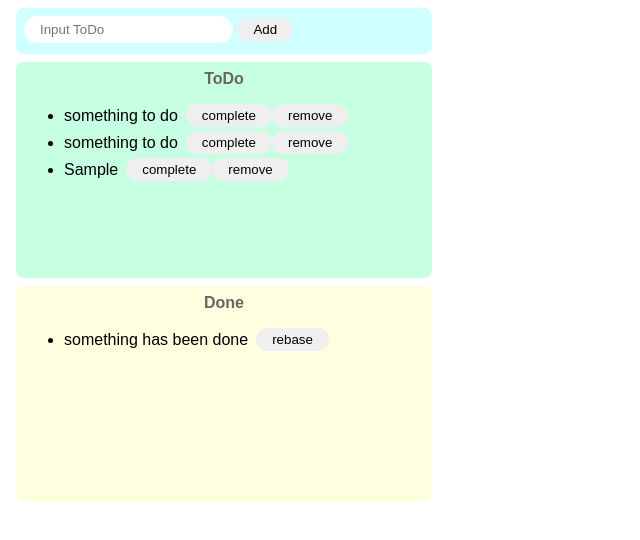
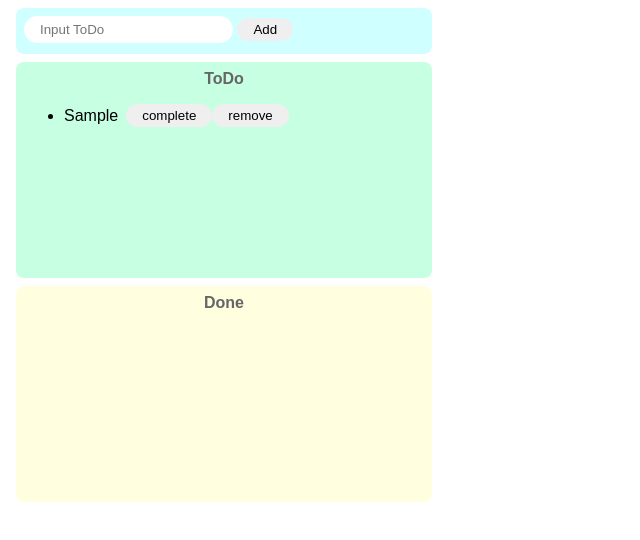
Before and after one commit to sota0121/codesandbox-react-sample, a website built with Parcel: page index.html in a window 1280 px wide. Both pictures are taken after typing "Sample" into the empty fields and a click on the button "Add". Shown: the whole page, without its empty margins (0-640 px from the left). Built offline with nearby package versions, Linux system fonts and the light colour scheme.

Commit message:
impl: remove btn at ToDo area

```diff
--- a/index.html
+++ b/index.html
@@ -14,25 +14,20 @@
     <div class="todo-area">
       <p class="title">ToDo</p>
       <ul id="todo-list">
-        <div class="list-row">
+        <!-- <div class="list-row">
           <li>something to do</li>
           <button>complete</button>
           <button>remove</button>
-        </div>
-        <div class="list-row">
-          <li>something to do</li>
-          <button>complete</button>
-          <button>remove</button>
-        </div>
+        </div> -->
       </ul>
     </div>
     <div class="done-area">
       <p class="title">Done</p>
       <ul>
-        <div class="list-row">
+        <!-- <div class="list-row">
           <li>something has been done</li>
           <button>rebase</button>
-        </div>
+        </div> -->
       </ul>
     </div>
     <script src="src/index.js"></script>
--- a/src/index.js
+++ b/src/index.js
@@ -24,7 +24,9 @@ const onClickAdd = () => {
   const removeBtn = document.createElement("button");
   removeBtn.innerText = "remove";
   removeBtn.addEventListener("click", () => {
-    alert("remove");
+    // remove the parent node of the remove-btn clicked
+    const removeTarget = removeBtn.parentNode;
+    document.getElementById("todo-list").removeChild(removeTarget);
   });
 
   // compose div(list-row)
```
